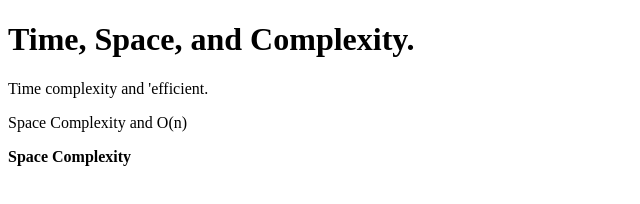
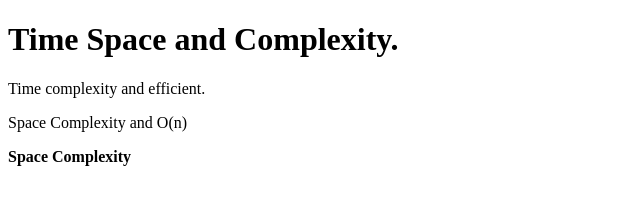
Before and after one commit to acciojob/time-and-space-complexity-pranavraju1, a website: page main.html in a window 1280 px wide. Shown: the whole page, without its empty margins (0-640 px from the left). Drawn offline with Linux system fonts and the light colour scheme.

Commit message:
created a submission

```diff
--- a/main.html
+++ b/main.html
@@ -10,8 +10,8 @@
 	<!-- the entire body must be written by student -->
     <script type="text/javascript" src="./script.js">
 </script>
-	<h1>Time, Space, and Complexity.</h1>
-    <p>Time complexity and 'efficient.</p>
+	<h1>Time Space and Complexity.</h1>
+    <p>Time complexity and efficient.</p>
     <p>Space Complexity and O(n)</p>
     <p><b>Space Complexity</b></p>
 </body>
```
